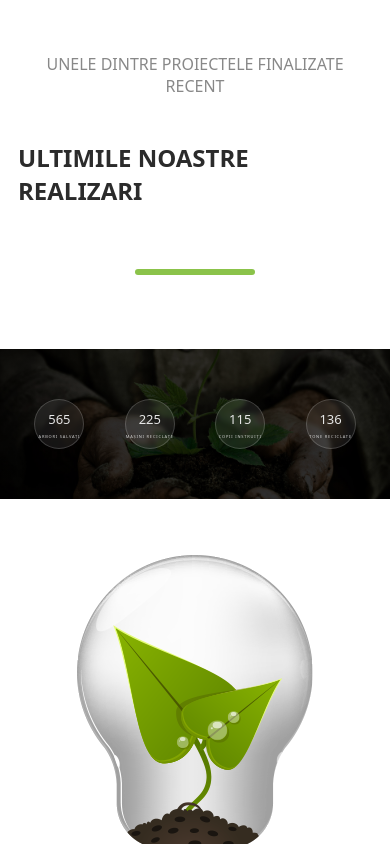
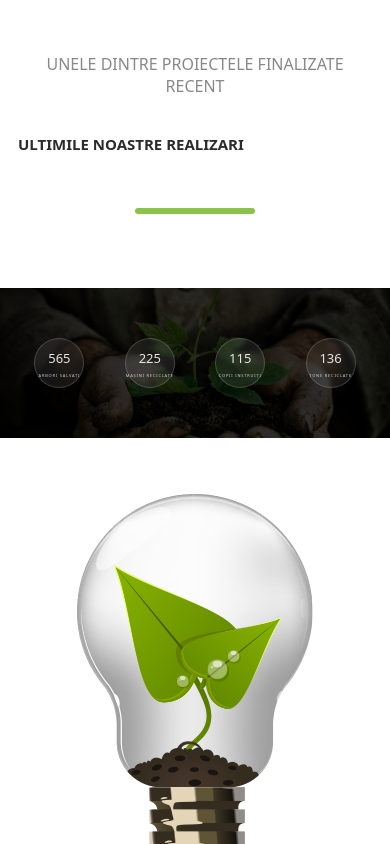
Before and after one commit to alexmam80/SGG, a React (Vite) app in the folder client/: page /#/ in a window 390 px wide. Shown: the part 1640-2484 px from the top of the page. Built offline with nearby package versions, Linux system fonts and the light colour scheme.

Commit message:
Update styles.css

```diff
--- a/client/src/styles.css
+++ b/client/src/styles.css
@@ -65,7 +65,7 @@ img{max-width:100%;display:block}
   .counter .num {font-size: 13px!important; font-weight: 500!important;}
   .counter .label {font-size: 4px !important;}
   .counters {padding: 50px 0;}
-  .process h2 {font-size: 15px;}
+  h2 {font-size: 15px;}
 }
 .counter .num{font-size:48px;font-weight:800}
 .counter .label{margin-top:6px;letter-spacing:.8px;font-size:14px;text-transform:uppercase;opacity:.9}
```
